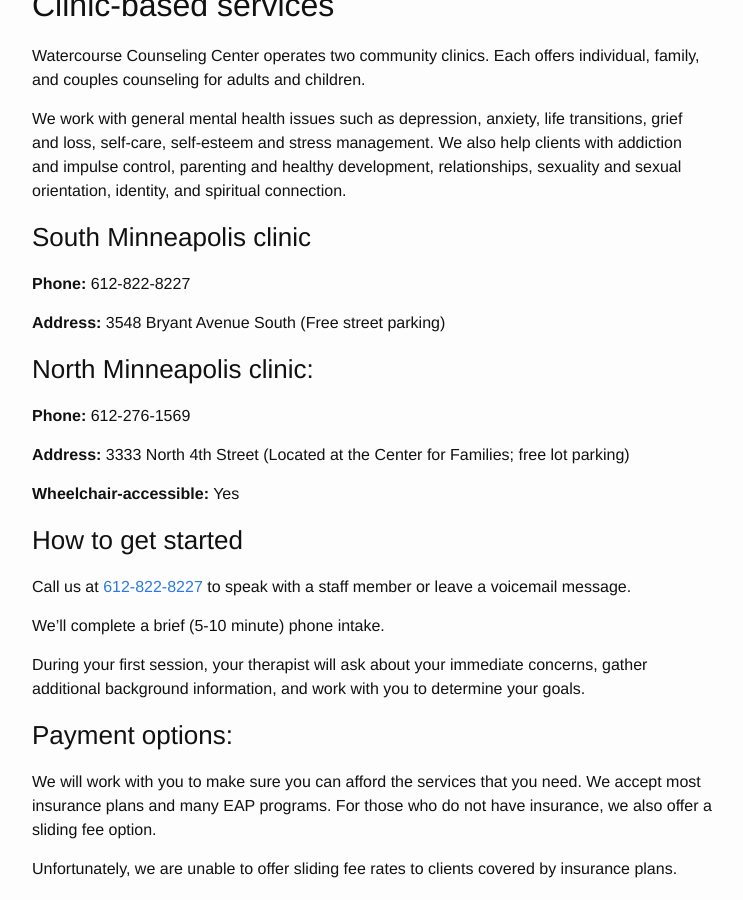
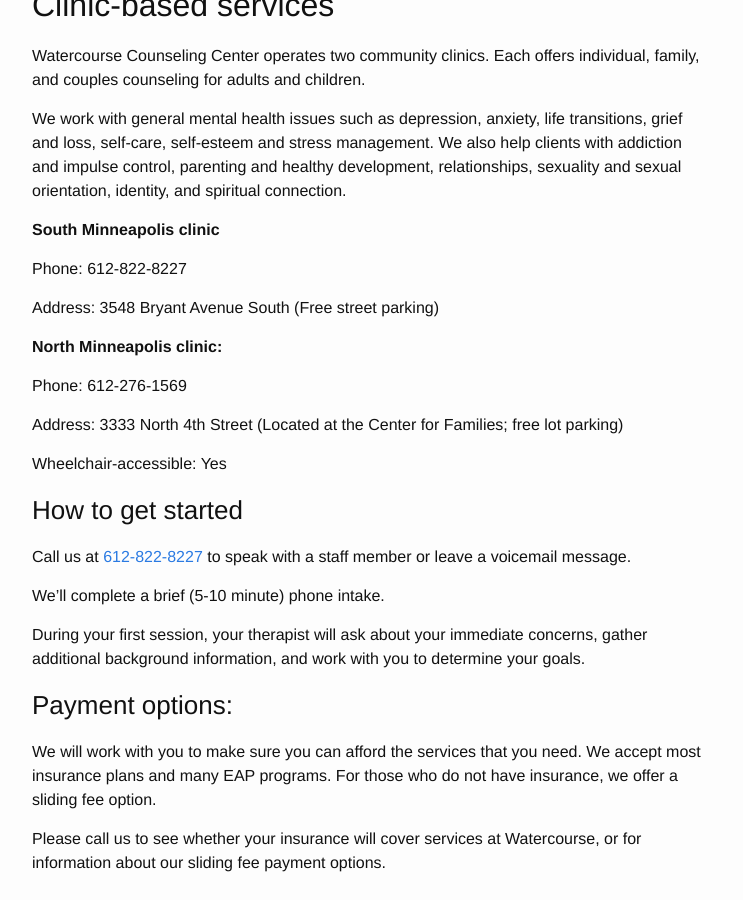
Before and after one commit to watercourse-cc/watercourse, a Jekyll site: the page built from services.md, in a window 1280 px wide and 900 px high, scrolled down 733 px. Shown: the whole window, without its empty margins (268-1011 px from the left). Built offline with Jekyll 4.4.1, drawn with Linux system fonts in a browser that asks for light colours; some of the changed lines change nothing that is shown.

Commit message:
Update services.md

```diff
--- a/services.md
+++ b/services.md
@@ -10,19 +10,19 @@
 
 We work with general mental health issues such as depression, anxiety, life transitions, grief and loss, self-care, self-esteem and stress management.  We also help clients with addiction and impulse control, parenting and healthy development, relationships, sexuality and sexual orientation, identity, and spiritual connection.
 
-### South Minneapolis clinic
+**South Minneapolis clinic**
 
-**Phone:**       612-822-8227
+Phone:       612-822-8227
 
-**Address:**    3548 Bryant Avenue South (Free street parking)
+Address:    3548 Bryant Avenue South (Free street parking)
 
-### North Minneapolis clinic:
+**North Minneapolis clinic:**
 
-**Phone:**       612-276-1569
+Phone:       612-276-1569
 
-**Address:**    3333 North 4th Street (Located at the Center for Families; free lot parking)
+Address:    3333 North 4th Street (Located at the Center for Families; free lot parking)
 
-**Wheelchair-accessible:** Yes
+Wheelchair-accessible: Yes
 
 ### How to get started
 
@@ -34,9 +34,7 @@
 
 ### Payment options:
 
-We will work with you to make sure you can afford the services that you need. We accept most insurance plans and many EAP programs. For those who do not have insurance, we also offer a sliding fee option.
-
-Unfortunately, we are unable to offer sliding fee rates to clients covered by insurance plans.
+We will work with you to make sure you can afford the services that you need. We accept most insurance plans and many EAP programs. For those who do not have insurance, we offer a sliding fee option.
 
 Please call us to see whether your insurance will cover services at Watercourse, or for information about our sliding fee payment options.
 
```
